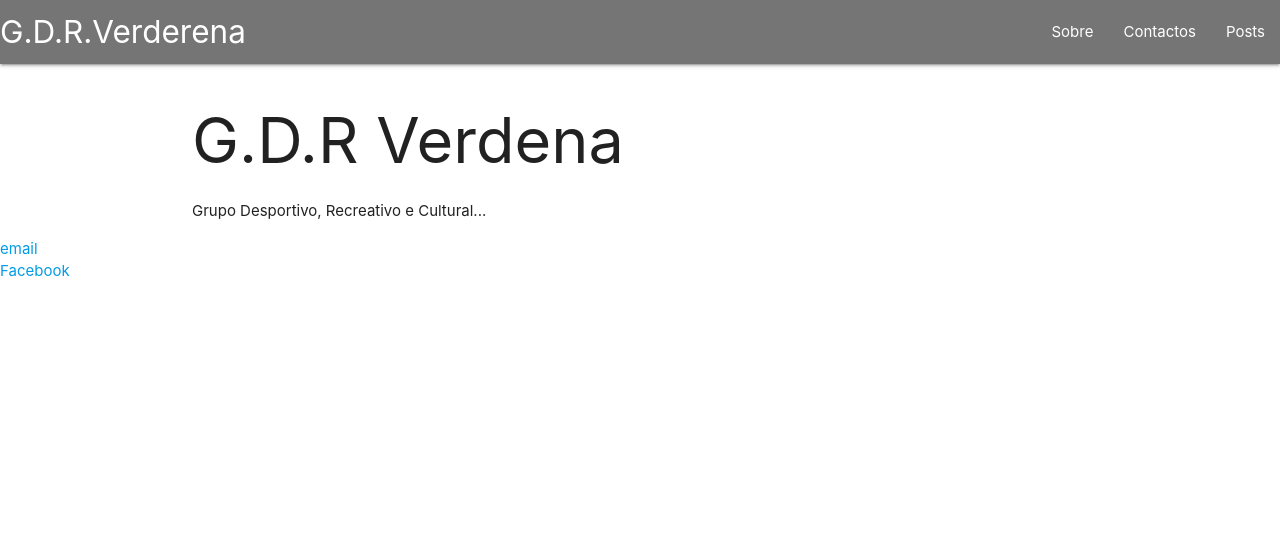
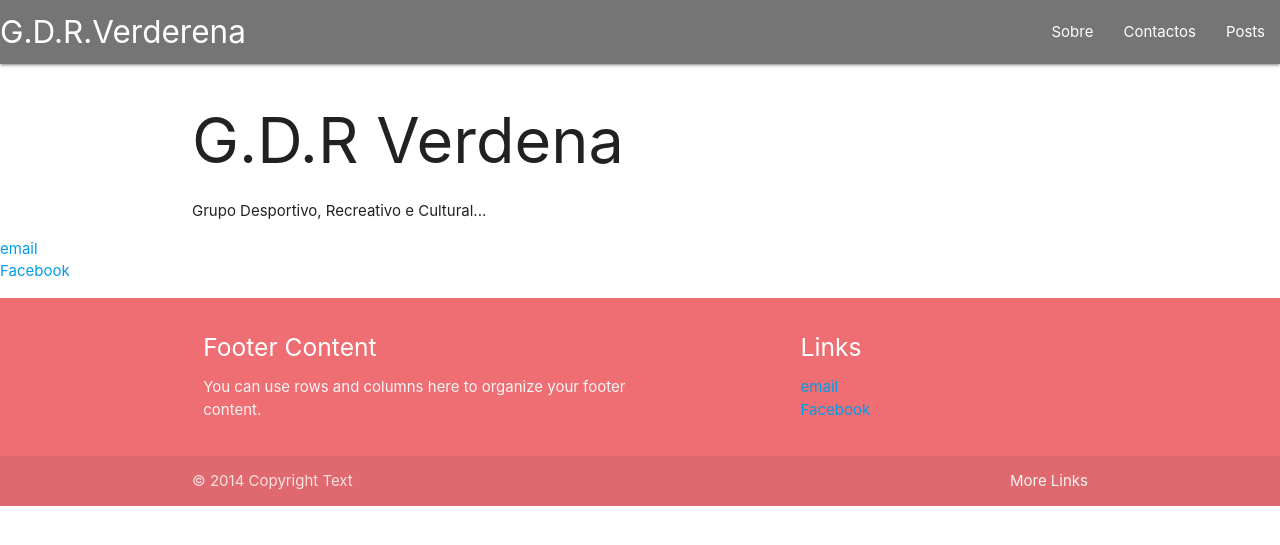
Before and after one commit to GDR-Verderena/gdr-verderena.github.io, a Jekyll site: the page built from index.html, in a window 1280 px wide. Shown: the top 545 px of the page. Built offline with Jekyll 4.4.1, drawn with Linux system fonts in a browser that asks for light colours.

Commit message:
Update default.html

```diff
--- a/_layouts/default.html
+++ b/_layouts/default.html
@@ -58,6 +58,35 @@
   </footer>
 
 
+
+
+     <footer class="page-footer">
+          <div class="container">
+            <div class="row">
+              <div class="col l6 s12">
+                <h5 class="white-text">Footer Content</h5>
+                <p class="grey-text text-lighten-4">You can use rows and columns here to organize your footer content.</p>
+              </div>
+              <div class="col l4 offset-l2 s12">
+                <h5 class="white-text">Links</h5>
+                <ul>
+                   <li><a href="mailto:g.d.verderena@gmail.com">email</a></li>
+      <li><a href="https://www.facebook.com/G-D-R-Verderena-356445604388109/">Facebook</a></li>
+
+                </ul>
+              </div>
+            </div>
+          </div>
+          <div class="footer-copyright">
+            <div class="container">
+            © 2014 Copyright Text
+            <a class="grey-text text-lighten-4 right" href="#!">More Links</a>
+            </div>
+          </div>
+        </footer>
+
+
+
   <!-- Compiled and minified JavaScript -->
   <script src="https://cdnjs.cloudflare.com/ajax/libs/materialize/1.0.0/js/materialize.min.js"></script>
   <script src="https://code.jquery.com/jquery-3.5.1.min.js"
```
